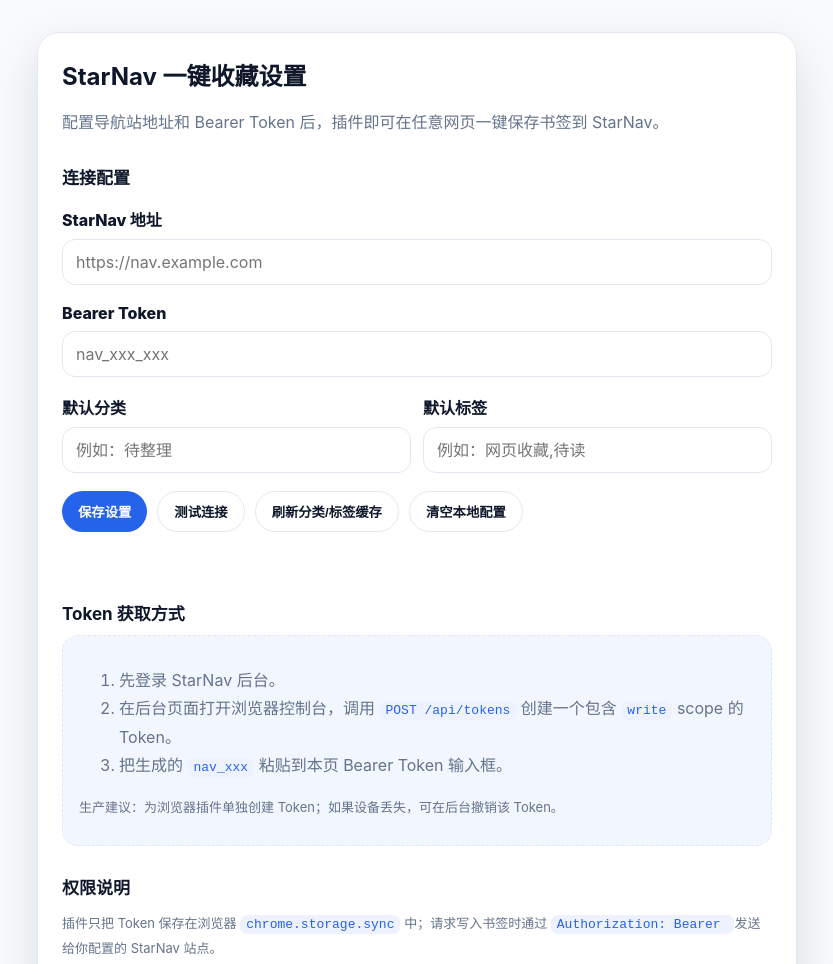
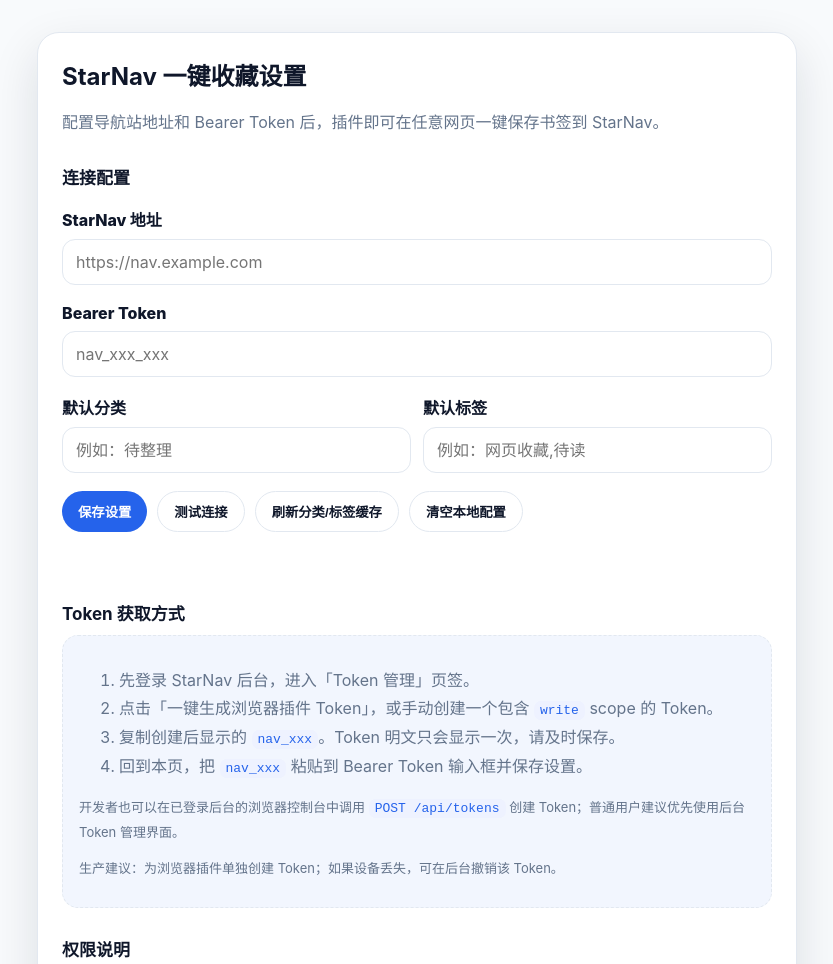
Before and after one commit to Quanda666/StarNav, a browser extension: page extensions/browser-bookmark/options.html in a window 1280 px wide. Shown: the top 964 px of the page, without its empty margins (223-1056 px from the left). Drawn offline with Linux system fonts and the light colour scheme.

Commit message:
docs: update extension token instructions

```diff
--- a/extensions/browser-bookmark/options.html
+++ b/extensions/browser-bookmark/options.html
@@ -194,10 +194,12 @@
     <h2>Token 获取方式</h2>
     <div class="help">
       <ol>
-        <li>先登录 StarNav 后台。</li>
-        <li>在后台页面打开浏览器控制台，调用 <code>POST /api/tokens</code> 创建一个包含 <code>write</code> scope 的 Token。</li>
-        <li>把生成的 <code>nav_xxx</code> 粘贴到本页 Bearer Token 输入框。</li>
+        <li>先登录 StarNav 后台，进入「Token 管理」页签。</li>
+        <li>点击「一键生成浏览器插件 Token」，或手动创建一个包含 <code>write</code> scope 的 Token。</li>
+        <li>复制创建后显示的 <code>nav_xxx</code>。Token 明文只会显示一次，请及时保存。</li>
+        <li>回到本页，把 <code>nav_xxx</code> 粘贴到 Bearer Token 输入框并保存设置。</li>
       </ol>
+      <p class="small">开发者也可以在已登录后台的浏览器控制台中调用 <code>POST /api/tokens</code> 创建 Token；普通用户建议优先使用后台 Token 管理界面。</p>
       <p class="small">生产建议：为浏览器插件单独创建 Token；如果设备丢失，可在后台撤销该 Token。</p>
     </div>
 
```
